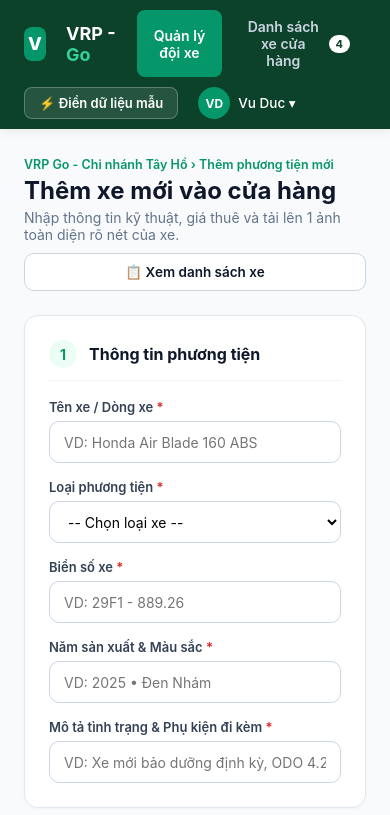
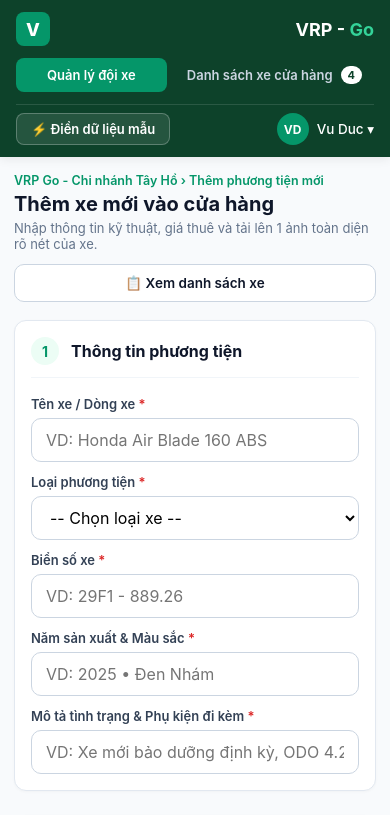
Before and after one commit to tiennamz/VehicleRentalPlatform_Project, a plain HTML site: page Frontend/pages/vehicle_management.html in a window 390 px wide. Shown: the top 815 px of the page. Drawn offline with Linux system fonts and the light colour scheme.

Commit message:
up-mb-TF13AA8

```diff
--- a/Frontend/css/vehicle_management.css
+++ b/Frontend/css/vehicle_management.css
@@ -35,7 +35,7 @@ body {
 .app-header {
   background-color: var(--forest-dark);
   color: #ffffff;
-  height: 64px;
+  min-height: 64px;
   position: sticky;
   top: 0;
   z-index: 50;
@@ -45,17 +45,18 @@ body {
 .header-container {
   max-width: 1280px;
   margin: 0 auto;
-  height: 100%;
+  min-height: 64px;
   padding: 0 24px;
   display: flex;
   align-items: center;
   justify-content: space-between;
+  gap: 16px;
 }
 
 .header-left, .header-right {
   display: flex;
   align-items: center;
-  gap: 20px;
+  gap: 16px;
 }
 
 .logo-box {
@@ -68,11 +69,13 @@ body {
   justify-content: center;
   font-weight: 800;
   font-size: 18px;
+  flex-shrink: 0;
 }
 
 .brand-name {
   font-size: 18px;
   font-weight: 700;
+  white-space: nowrap;
 }
 
 .brand-accent {
@@ -82,7 +85,7 @@ body {
 .main-nav {
   display: flex;
   gap: 8px;
-  margin-left: 20px;
+  margin-left: 12px;
 }
 
 .nav-tab {
@@ -97,6 +100,7 @@ body {
   display: flex;
   align-items: center;
   gap: 8px;
+  white-space: nowrap;
   transition: all 0.2s;
 }
 
@@ -128,6 +132,7 @@ body {
   font-size: 13px;
   font-weight: 600;
   cursor: pointer;
+  white-space: nowrap;
   transition: 0.2s;
 }
 
@@ -144,6 +149,7 @@ body {
   font-size: 13.5px;
   font-weight: 600;
   cursor: pointer;
+  white-space: nowrap;
   transition: 0.2s;
 }
 
@@ -158,6 +164,7 @@ body {
   gap: 8px;
   font-size: 13.5px;
   font-weight: 500;
+  white-space: nowrap;
 }
 
 .avatar {
@@ -170,6 +177,7 @@ body {
   justify-content: center;
   font-size: 12px;
   font-weight: 700;
+  flex-shrink: 0;
 }
 
 /* MAIN LAYOUT */
@@ -258,6 +266,7 @@ body {
   display: flex;
   align-items: center;
   justify-content: center;
+  flex-shrink: 0;
 }
 
 .card-header h2 {
@@ -379,8 +388,8 @@ body {
   position: absolute;
   top: 8px;
   right: 8px;
-  width: 28px;
-  height: 28px;
+  width: 30px;
+  height: 30px;
   border-radius: 50%;
   background-color: rgba(15, 23, 42, 0.78);
   color: #ffffff;
@@ -405,6 +414,7 @@ body {
 .checkbox-row input {
   margin-top: 2px;
   accent-color: var(--emerald-main);
+  flex-shrink: 0;
 }
 
 .btn-primary {
@@ -443,6 +453,7 @@ body {
   display: flex;
   justify-content: space-between;
   align-items: center;
+  gap: 12px;
 }
 
 .kpi-info {
@@ -479,6 +490,7 @@ body {
   align-items: center;
   justify-content: center;
   font-size: 20px;
+  flex-shrink: 0;
 }
 
 .kpi-blue { background: #eff6ff; }
@@ -521,6 +533,7 @@ body {
 
 .table-responsive {
   overflow-x: auto;
+  -webkit-overflow-scrolling: touch;
 }
 
 .data-table {
@@ -564,6 +577,7 @@ body {
   object-fit: cover;
   background-color: #f1f5f9;
   border: 1px solid #e2e8f0;
+  flex-shrink: 0;
 }
 
 .vehicle-sub {
@@ -576,6 +590,7 @@ body {
 .price-text {
   color: var(--emerald-main);
   font-weight: 700;
+  white-space: nowrap;
 }
 
 .badge {
@@ -584,6 +599,7 @@ body {
   border-radius: 999px;
   font-size: 12px;
   font-weight: 600;
+  white-space: nowrap;
 }
 
 .badge-available { background: #d1fae5; color: #065f46; }
@@ -598,11 +614,12 @@ body {
 .btn-table {
   background: #ffffff;
   border: 1px solid #cbd5e1;
-  padding: 5px 10px;
+  padding: 6px 12px;
   border-radius: 6px;
   font-size: 12.5px;
   font-weight: 600;
   cursor: pointer;
+  white-space: nowrap;
 }
 
 .btn-table:hover {
@@ -627,7 +644,7 @@ body {
   align-items: center;
   justify-content: center;
   z-index: 100;
-  padding: 20px;
+  padding: 16px;
 }
 
 .modal-box {
@@ -643,6 +660,7 @@ body {
   display: flex;
   justify-content: space-between;
   align-items: flex-start;
+  gap: 12px;
   margin-bottom: 12px;
 }
 
@@ -655,11 +673,12 @@ body {
 .close-modal-btn {
   background: #f1f5f9;
   border: none;
-  width: 30px;
-  height: 30px;
+  width: 32px;
+  height: 32px;
   border-radius: 50%;
   font-size: 18px;
   cursor: pointer;
+  flex-shrink: 0;
 }
 
 .modal-desc {
@@ -708,6 +727,7 @@ body {
   justify-content: center;
   font-size: 12px;
   font-weight: 700;
+  flex-shrink: 0;
 }
 
 .app-footer {
@@ -722,43 +742,178 @@ body {
   margin: 0 auto;
   display: flex;
   justify-content: space-between;
+  gap: 12px;
 }
 
-/* RESPONSIVE TABLET & MOBILE */
+/* =========================================================
+   RESPONSIVE: TABLET (768px - 1024px)
+   ========================================================= */
 @media (max-width: 1024px) {
+  .header-container {
+    padding: 10px 20px;
+    flex-wrap: wrap;
+  }
+
+  .header-left {
+    flex-wrap: wrap;
+    gap: 12px;
+  }
+
+  .main-nav {
+    margin-left: 0;
+  }
+
+  .main-wrapper {
+    padding: 22px 20px 40px;
+  }
+
   .register-grid {
     grid-template-columns: 1fr;
+    gap: 20px;
   }
+
   .kpi-grid {
     grid-template-columns: repeat(2, 1fr);
+    gap: 14px;
+  }
+
+  .filter-bar {
+    flex-direction: column;
+  }
+
+  .search-box {
+    max-width: 100%;
+  }
+
+  .filter-group {
+    width: 100%;
+  }
+
+  .filter-select {
+    flex: 1;
+  }
+
+  .data-table {
+    min-width: 720px;
   }
 }
 
+/* =========================================================
+   RESPONSIVE: MOBILE (<= 767px)
+   ========================================================= */
 @media (max-width: 767px) {
-  .app-header {
-    height: auto;
-    padding: 10px 0;
-  }
-  .header-container,
-  .page-header,
-  .filter-bar,
-  .footer-container {
+  .header-container {
+    padding: 12px 16px;
     flex-direction: column;
     align-items: stretch;
     gap: 10px;
   }
+
+  .header-left {
+    justify-content: space-between;
+    width: 100%;
+  }
+
   .main-nav {
-    margin-left: 0;
+    order: 3;
+    width: 100%;
     overflow-x: auto;
+    padding-bottom: 2px;
+    -webkit-overflow-scrolling: touch;
   }
+
+  .nav-tab {
+    flex: 1;
+    justify-content: center;
+    padding: 8px 12px;
+    font-size: 13px;
+  }
+
+  .header-right {
+    justify-content: space-between;
+    width: 100%;
+    padding-top: 8px;
+    border-top: 1px solid rgba(255, 255, 255, 0.12);
+  }
+
+  .main-wrapper {
+    padding: 16px 14px 36px;
+  }
+
+  .page-header {
+    flex-direction: column;
+    align-items: flex-start;
+    gap: 12px;
+    margin-bottom: 18px;
+  }
+
+  .page-header .btn-outline-dark,
+  .page-header .btn-primary {
+    width: 100%;
+    text-align: center;
+  }
+
+  .page-title {
+    font-size: 20px;
+  }
+
+  .page-subtitle {
+    font-size: 13px;
+  }
+
+  .card {
+    padding: 16px;
+    border-radius: 12px;
+  }
+
   .form-grid-2,
-  .kpi-grid {
+  .kpi-grid,
+  .filter-group {
     grid-template-columns: 1fr;
+    flex-direction: column;
+    gap: 12px;
   }
+
   .full-span {
     grid-column: span 1;
   }
+
+  /* Tránh auto-zoom khi nhập liệu trên Safari/iOS */
+  .form-group input,
+  .form-group select,
+  .search-box,
+  .filter-select {
+    font-size: 16px;
+    height: 44px;
+  }
+
+  .drop-area {
+    height: 190px;
+  }
+
+  .modal-box {
+    padding: 16px;
+  }
+
+  .modal-gallery-single img {
+    height: 210px;
+  }
+
   .data-table {
     min-width: 720px;
   }
+
+  .toast {
+    left: 14px;
+    right: 14px;
+    bottom: 14px;
+    justify-content: center;
+  }
+
+  .footer-container {
+    flex-direction: column;
+    align-items: center;
+    text-align: center;
+    gap: 6px;
+  }
 }
```
